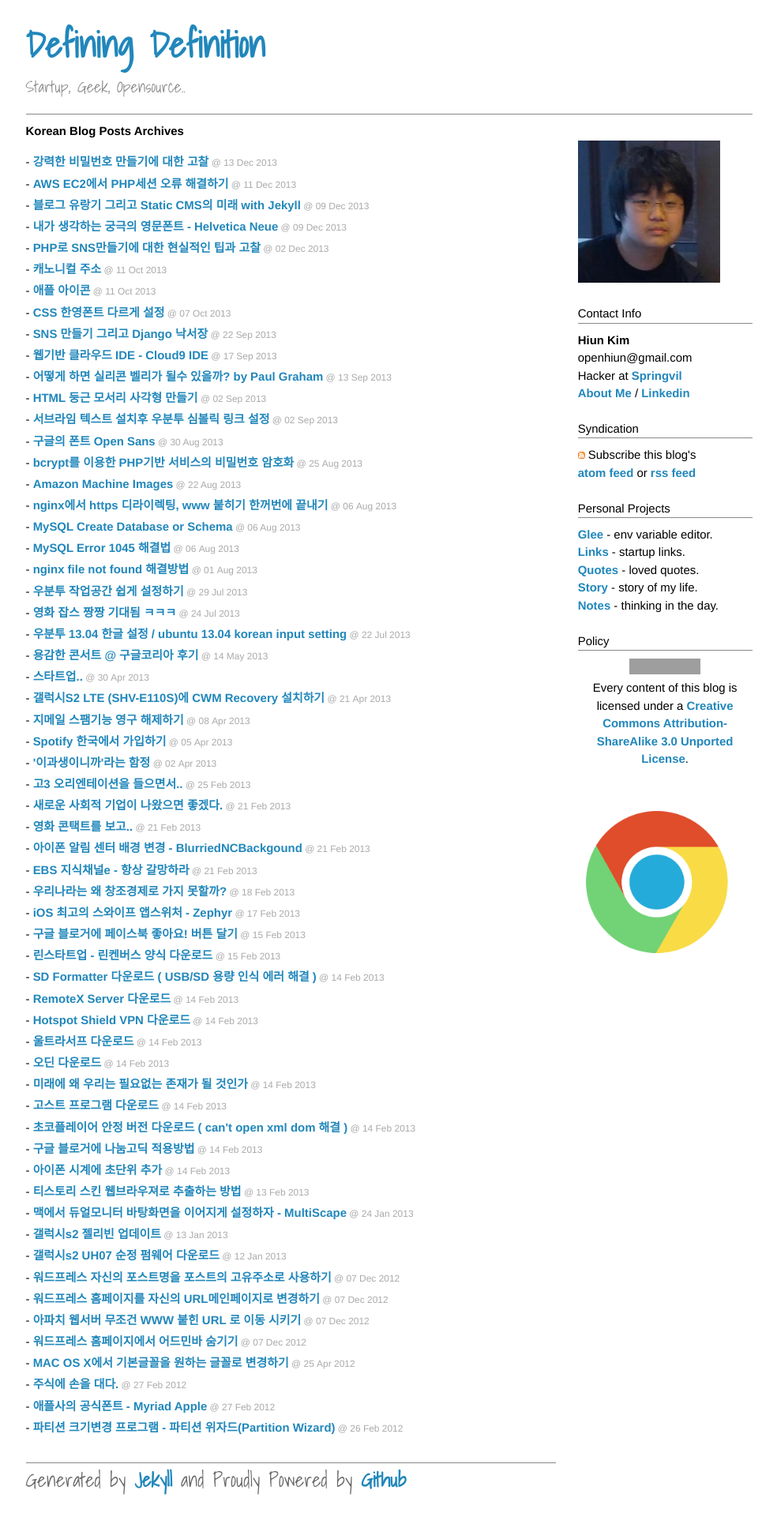
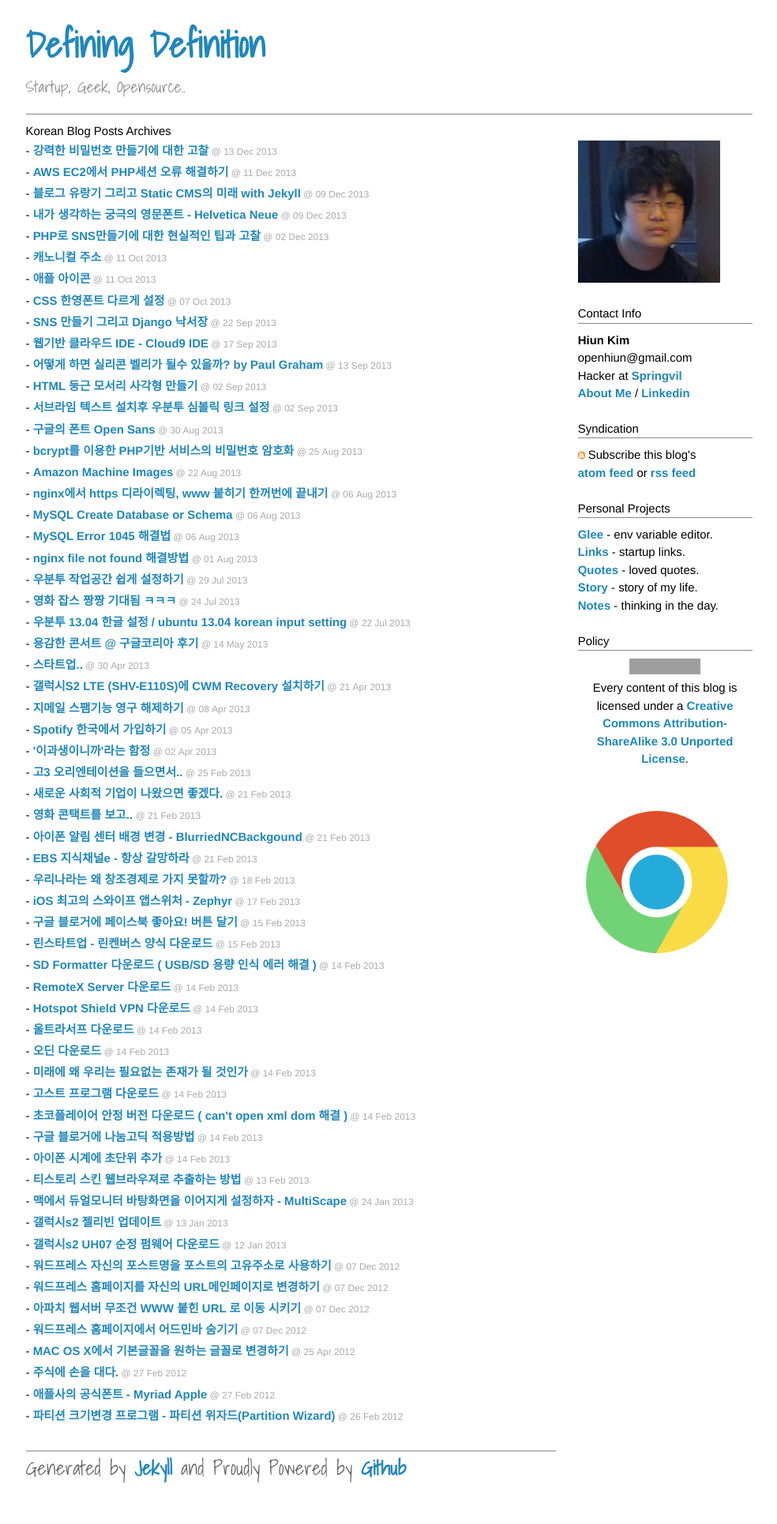
Before and after one commit to Gorski4123/openhiun.github.com, a Jekyll site: the page built from _posts/2013-12-17-k.md, in a window 1280 px wide. Shown: the whole page at 79% size, without its empty margins (160-1144 px from the left). Built offline with Jekyll 4.4.1, drawn with Linux system fonts in a browser that asks for light colours; Markdown is read by kramdown in place of the engine named in the settings; grey boxes are pictures that could not be loaded.

Commit message:
Update 2013-12-17-k.md

```diff
--- a/_posts/2013-12-17-k.md
+++ b/_posts/2013-12-17-k.md
@@ -6,7 +6,7 @@
 ---
 
 <div id="home">
-  <h1>Korean Blog Posts Archives</h1>
+  Korean Blog Posts Archives
   <ul class="posts">
     {% for post in site.categories.k %}
       <li>- <a href="{{ post.url }}">{{ post.title }}</a><span> &#64; {{ post.date | date_to_string }}</span></li>
```
